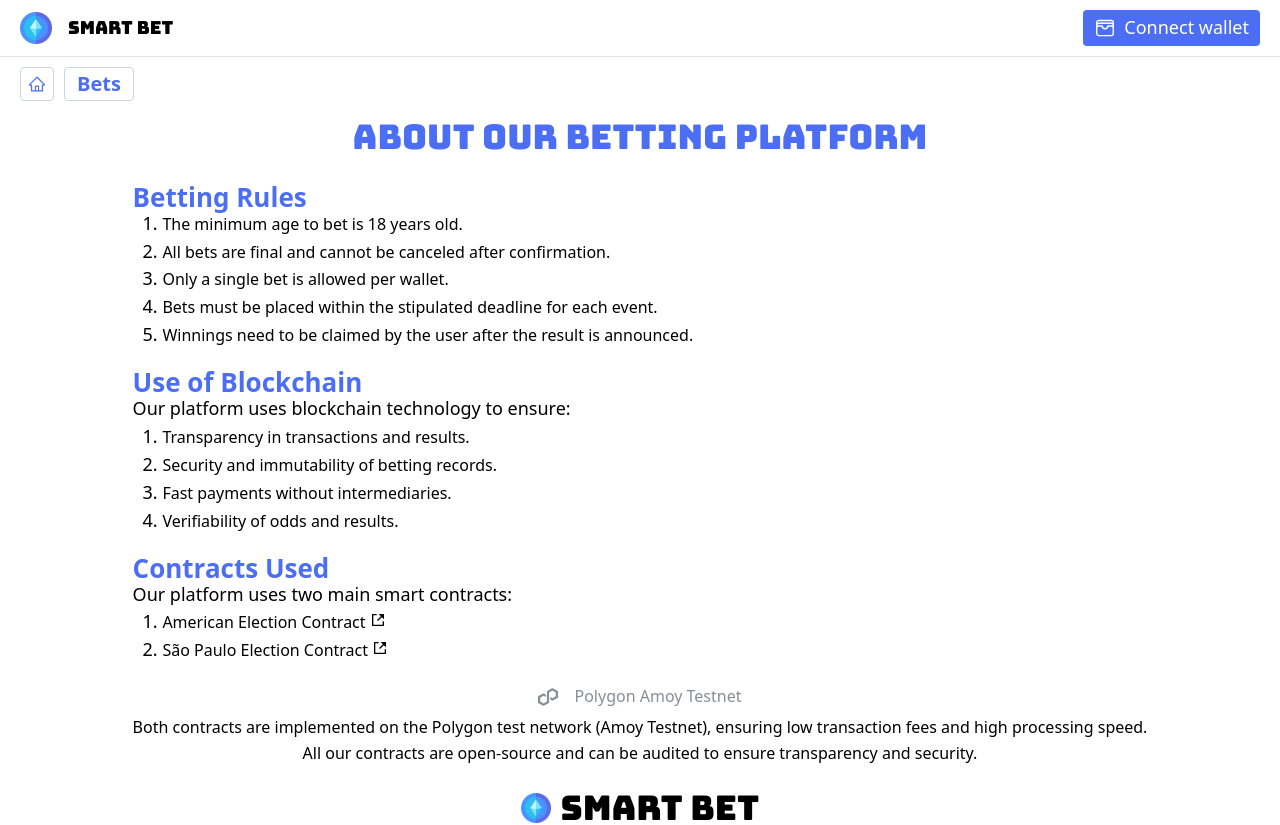
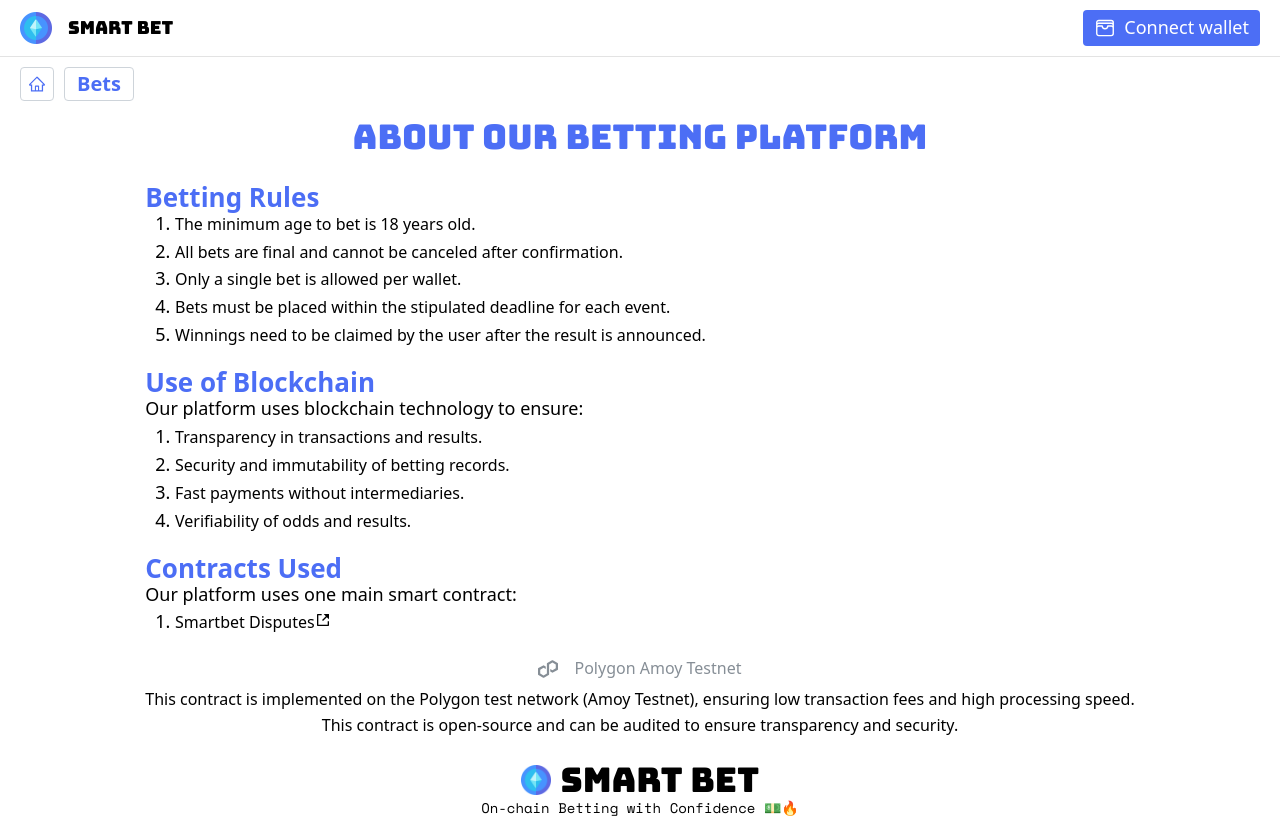
Before and after one commit to DDR23/smartbet-apostas-na-web3-dapp-frontend, a React (Vite) app: page /about in a window 1280 px wide. Shown: the top 825 px of the page. Built offline with nearby package versions, Linux system fonts and the light colour scheme; no server answers; a web font is replaced by a local one.

Commit message:
feat: subindo detalhes finais

```diff
--- a/src/components/_ui/carouselBets/CarouselBets.tsx
+++ b/src/components/_ui/carouselBets/CarouselBets.tsx
@@ -55,7 +55,7 @@ export default function CarouselBets() {
         );
         const resolvedDetailedDisputes = await Promise.all(detailedDisputesPromises);
         setDetailedDisputes(
-          resolvedDetailedDisputes.filter((dispute): dispute is DisputesDetails => dispute !== null)
+          resolvedDetailedDisputes.filter((dispute): dispute is DisputesDetails => dispute !== null && typeof dispute.disputeStatus === 'boolean' && dispute.disputeStatus)
         );
       }
     } catch (error) {
--- a/src/pages/about/PageAbout.tsx
+++ b/src/pages/about/PageAbout.tsx
@@ -35,9 +35,8 @@ export default function PageAbout() {
 
         <List ta='left' type="ordered" pr='xs'>
           <Text fz='h2' fw={700} c='indigo' inline>Contracts Used</Text>
-          <Text fz='h4'>Our platform uses two main smart contracts:</Text>
-          <List.Item pl='xs'><Text component="a" href="#" target="_blank" fz='sm'>American Election Contract <RiShareBoxFill size={16} /></Text></List.Item>
-          <List.Item pl='xs'><Text component="a" href="#" target="_blank" fz='sm'>São Paulo Election Contract <RiShareBoxFill size={16} /></Text></List.Item>
+          <Text fz='h4'>Our platform uses one main smart contract:</Text>
+          <List.Item pl='xs'><Text component="a" href="#" target="_blank" fz='sm'>Smartbet Disputes<RiShareBoxFill size={16} /></Text></List.Item>
         </List>
 
         <Stack gap='xs'>
@@ -45,8 +44,8 @@ export default function PageAbout() {
             <SiPolygon size={20} />
             <Text fz='sm'>Polygon Amoy Testnet</Text>
           </Flex>
-          <Text fz='sm' inline>Both contracts are implemented on the Polygon test network (Amoy Testnet), ensuring low transaction fees and high processing speed.</Text>
-          <Text fz='sm' inline>All our contracts are open-source and can be audited to ensure transparency and security.</Text>
+          <Text fz='sm' inline>This contract is implemented on the Polygon test network (Amoy Testnet), ensuring low transaction fees and high processing speed.</Text>
+          <Text fz='sm' inline>This contract is open-source and can be audited to ensure transparency and security.</Text>
         </Stack>
 
         <Flex direction='column' justify='center' align='center' gap='0' mt='xs'>
```
Also changed, not shown: 1 other file (tests, documents, lock files or other folders).
